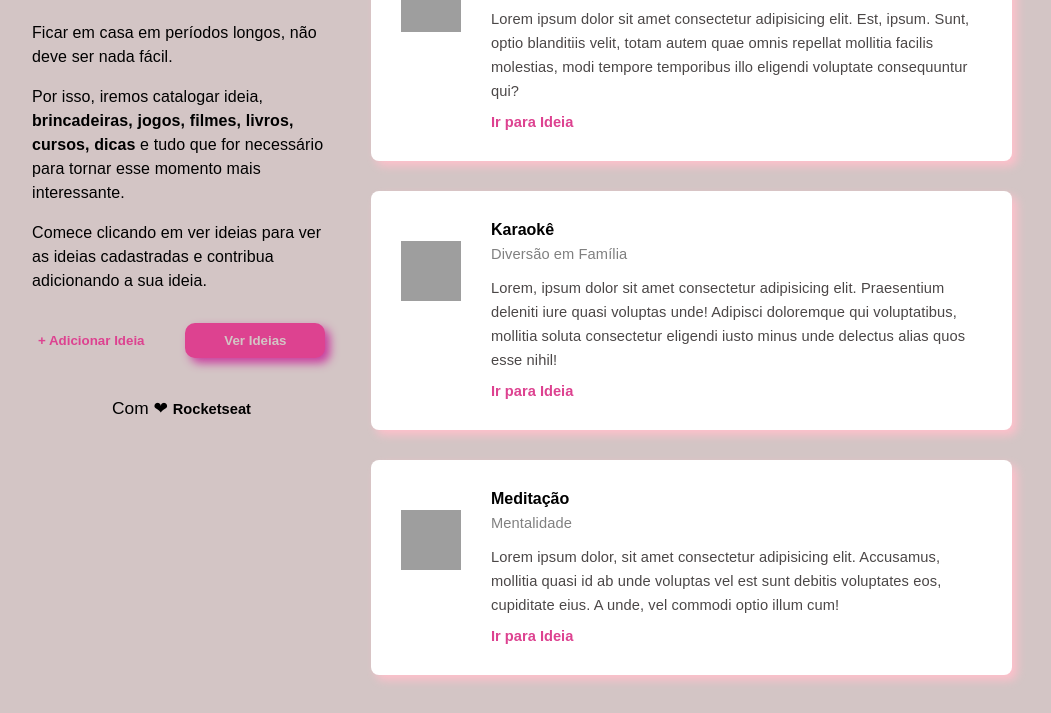
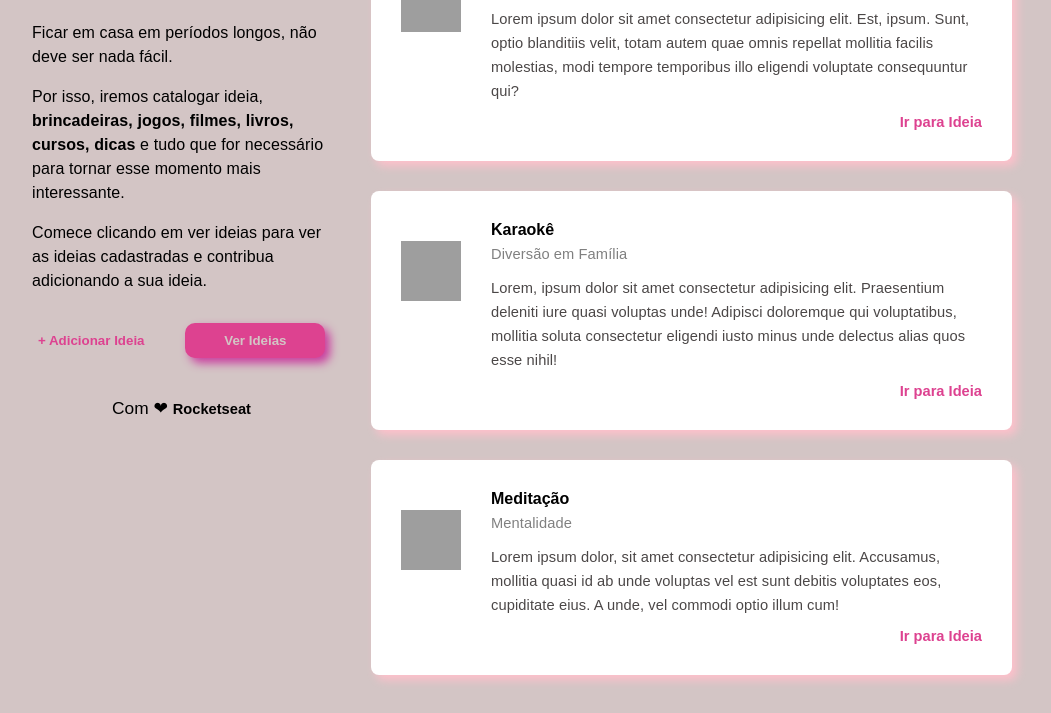
Before and after one commit to LucasLima337/WorkshopDEV, a plain HTML site: page index.html in a window 1280 px wide. Shown: the part 118-831 px from the top of the page, without its empty margins (118-1169 px from the left). Drawn offline with Linux system fonts and the light colour scheme; grey boxes are pictures that could not be loaded.

Commit message:
style.css

```diff
--- a/estilo/style.css
+++ b/estilo/style.css
@@ -54,6 +54,9 @@ a {
     color: rgb(221, 66, 144);
     font-size: 11pt;
 }
+div.link {
+    text-align: right;
+}
 div.ideas {
     display: flex;
 }
```
